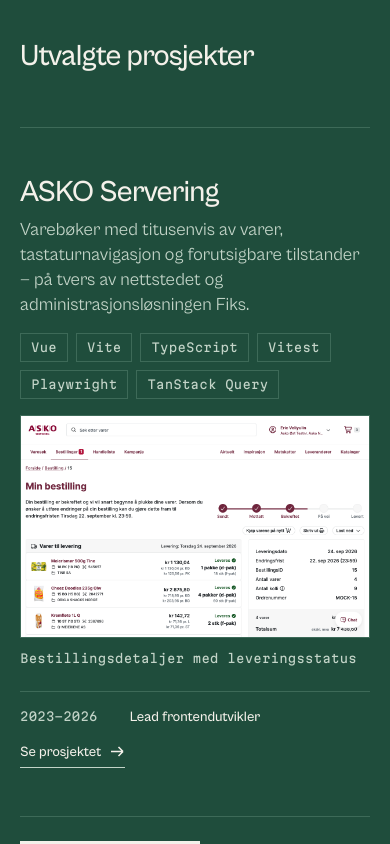
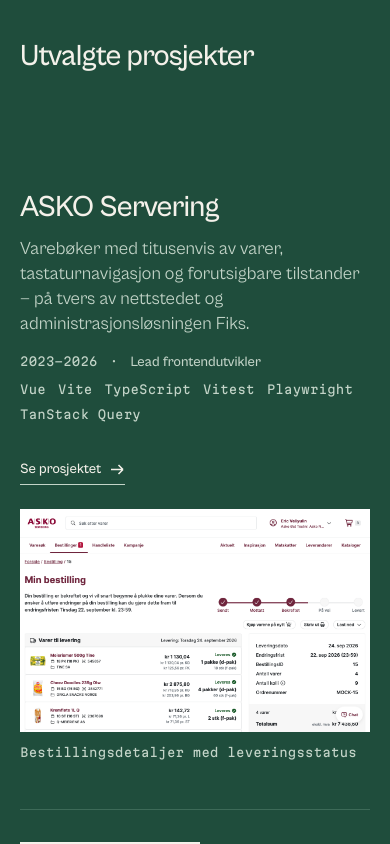
Before and after one commit to ericvel/portfolio, a Vue app: page / in a window 390 px wide. Shown: the part 960-1804 px from the top of the page. Built offline with nearby package versions, Linux system fonts and the light colour scheme.

Commit message:
Improve readability of projects section

```diff
--- a/src/components/ProjectLedger.vue
+++ b/src/components/ProjectLedger.vue
@@ -30,31 +30,36 @@
             :aria-label="`${project.title} — ${t('work.readMore')}`"
             :to="{ name: 'project', params: { id: project.id } }"
           >
-            <!-- The lead row drops the plate: with the mark, the title and the screenshot all
-                 saying the same name, the plate was the third repetition — and its absence is
-                 itself part of what separates the lead row from the two below it. -->
-            <!-- Decorative: the client name is the title immediately beside it. -->
             <span v-if="!project.lead" class="work__mark">
               <img class="work__logo" :src="project.logo" alt="" width="180" height="36" />
             </span>
 
             <div class="work__body">
-              <!-- A heading, not a styled span: the talks below are h3s, and a project
-                   the reader can navigate to belongs in the same outline. -->
               <h3 class="work__title">{{ project.title }}</h3>
               <p class="work__blurb">{{ t(`projects.${project.id}.blurb`) }}</p>
+
+              <!-- Period, role and stack in one register: three facts a buyer reads as one
+                   sentence, so they stop being three columns to cross. -->
+              <div class="work__meta">
+                <span class="work__year mono">
+                  <span class="visually-hidden">{{ t("work.periodLabel") }}: </span>
+                  {{ project.year }}
+                </span>
+                <span class="work__sep mono" aria-hidden="true">·</span>
+                <span class="work__role">{{ t(`projects.${project.id}.role`) }}</span>
+                <ul class="work__stack" role="list" :aria-label="t('work.techLabel')">
+                  <li v-for="item in project.tech" :key="item" class="work__tech mono">
+                    {{ item }}
+                  </li>
+                </ul>
+              </div>
+
+              <span class="work__more">
+                {{ t("work.readMore") }}
+                <AppIcon name="arrow-right" />
+              </span>
             </div>
 
-            <!-- Named, because six bare technology words read as a sentence to a screen
-                 reader and the chip borders that carry the meaning visually are hairlines. -->
-            <ul class="work__stack" role="list" :aria-label="t('work.techLabel')">
-              <li v-for="item in project.tech" :key="item" class="work__tech mono">
-                {{ item }}
-              </li>
-            </ul>
-
-            <!-- Evidence, on the lead row only. It runs at the image's real ratio, the way the
-                 project page runs it, rather than being cropped to a decorative band. -->
             <figure v-if="shot" class="work__figure">
               <img
                 class="work__shot"
@@ -67,18 +72,6 @@
                 {{ t(`projects.${project.id}.leadCaption`) }}
               </figcaption>
             </figure>
-
-            <div class="work__facts">
-              <span class="work__year mono">
-                <span class="visually-hidden">{{ t("work.periodLabel") }}: </span>
-                {{ project.year }}
-              </span>
-              <span class="work__role">{{ t(`projects.${project.id}.role`) }}</span>
-              <span class="work__more">
-                {{ t("work.readMore") }}
-                <AppIcon name="arrow-right" />
-              </span>
-            </div>
           </RouterLink>
         </li>
       </ul>
@@ -90,47 +83,52 @@
 /* The one region that owns a colour at page scale. The field runs edge to edge and
    everything inside it inverts to paper. */
 .work {
-  --row-pad: var(--space-6);
+  --row-pad: var(--space-7);
 
   background: var(--field);
   color: var(--paper);
-  padding-block: var(--space-9);
+  padding-block: clamp(var(--space-9), 10vw, var(--space-10));
   --focus: var(--paper);
 }
 
 .work__heading {
-  margin: 0 0 var(--space-7);
+  margin: 0 0 var(--space-8);
   font-size: var(--step-4);
   font-weight: 500;
   letter-spacing: -0.025em;
 }
 
+/* Two hairlines for three rows rather than four: a rule above the first row and below the
+   last one was drawing a box, and the field's own edges already say where the region ends. */
 .work__list {
   margin: 0;
   padding: 0;
   list-style: none;
-  border-top: 1px solid var(--field-rule);
 }
 
 .work__item {
   border-bottom: 1px solid var(--field-rule);
+
+  &:last-child {
+    border-bottom: 0;
+  }
 }
 
-/* One row per project — body, then the facts register — divided by hairlines rather than
-   boxed. Nothing needs lifting off the field until the reader points at a row, so there is
-   no card here at rest. */
+/* Two registers, not four: the mark, then the entry. Period, role and stack used to be three
+   more columns to cross, and a ledger row a buyer reads in one pass should be one paragraph
+   with a mark beside it. Nothing needs lifting off the field until the reader points at a
+   row, so there is no card here at rest. */
 .work__row {
   --row-secondary: var(--field-soft);
-  --row-chip: var(--field-rule);
   --row-affordance: var(--field-soft);
 
   display: grid;
-  /* Mark, name and claim, stack, facts. */
-  grid-template-columns: 180px minmax(0, 1.4fr) minmax(0, 1fr) 210px;
+  grid-template-columns: 180px minmax(0, 1fr);
   /* Registers start together rather than centring apart: a ledger's whole power is that its
-     columns agree on a row line, which is what makes a stack readable down the page. */
+     columns agree on a row line. */
   align-items: start;
-  gap: var(--space-7);
+  column-gap: var(--space-8);
+  row-gap: var(--space-5);
   /* The paper flip runs 24px past the column edge on both sides, so the type keeps the
      site's unbroken left line while the sheet reads as something slid under the rule. */
   padding: var(--row-pad) var(--space-5);
@@ -147,7 +145,6 @@
   &:hover,
   &:focus-visible {
     --row-secondary: var(--ink-soft);
-    --row-chip: var(--rule-strong);
     --row-affordance: var(--signal);
     --focus: var(--ink);
 
@@ -159,34 +156,15 @@
 /* The lead row: the argument the other two corroborate. It gives its evidence a column of
    its own, so the emphasis is a thing the row does rather than the same row done larger. */
 .work__row--lead {
-  grid-template-columns: minmax(0, 1fr) minmax(0, 0.82fr);
-  gap: var(--space-4) var(--space-7);
-  padding-block: var(--space-7);
+  grid-template-columns: minmax(0, 1fr) minmax(0, 0.8fr);
+  padding-block: calc(var(--row-pad) + var(--space-4));
 
   .work__body {
     grid-area: 1 / 1;
   }
 
-  .work__stack {
-    grid-area: 2 / 1;
-  }
-
-  /* The facts sit under the body on the lead row, on a rule of their own, because the
-     right-hand column is spent on the screenshot. */
-  .work__facts {
-    grid-area: 3 / 1;
-    flex-direction: row;
-    flex-wrap: wrap;
-    gap: var(--space-3) var(--space-6);
-    align-items: baseline;
-    margin-top: var(--space-2);
-    padding-top: var(--space-4);
-    border-top: 1px solid var(--row-chip);
-    transition: border-color 200ms ease;
-  }
-
   .work__figure {
-    grid-area: 1 / 2 / 4 / 3;
+    grid-area: 1 / 2 / 2 / 3;
   }
 
   .work__title {
@@ -204,7 +182,7 @@
 .work__body {
   display: flex;
   flex-direction: column;
-  gap: var(--space-2);
+  gap: var(--space-3);
   min-width: 0;
 }
 
@@ -260,23 +238,48 @@
   transition: color 200ms ease;
 }
 
+/* Period, role and stack in one register — two lines rather than three columns. The stack takes
+   a line of its own rather than flowing after the role: a Norwegian six-technology list does not
+   fit beside a dated role at any width the site has, and a divider left hanging at the end of a
+   wrapped line reads as a mistake. */
+.work__meta {
+  display: flex;
+  flex-wrap: wrap;
+  align-items: baseline;
+  gap: var(--space-2) var(--space-3);
+  margin-top: var(--space-1);
+  color: var(--row-secondary);
+  transition: color 200ms ease;
+}
+
+/* Decorative in the markup as well as here: the period and the role are separate elements, so
+   the divider between them is a mark for the eye only. */
+.work__sep {
+  color: inherit;
+}
+
+.work__role {
+  font-size: var(--step--1);
+  font-weight: 500;
+  color: inherit;
+}
+
+/* Named in the markup, because six bare technology words read as a sentence to a screen
+   reader. The chip border is gone: twelve hairline rectangles were the densest ink in the
+   region, and a technology name is content that needs no box to be read as one. */
 .work__stack {
   display: flex;
   flex-wrap: wrap;
-  gap: var(--space-2);
+  flex-basis: 100%;
+  gap: var(--space-2) var(--space-3);
   margin: 0;
   padding: 0;
   list-style: none;
 }
 
 .work__tech {
-  padding: 5px 10px;
-  border: 1px solid var(--row-chip);
-  color: var(--row-secondary);
+  color: inherit;
   white-space: nowrap;
-  transition:
-    border-color 200ms ease,
-    color 200ms ease;
 }
 
 .work__figure {
@@ -286,40 +289,19 @@
   gap: var(--space-3);
 }
 
+/* No hairline of its own: the screenshot's own edge against the field is the division, and a
+   border here was one more line in a region that had too many. */
 .work__shot {
   display: block;
   width: 100%;
   /* Deep paper rather than nothing, so a slow image reads as loading instead of as an
      empty rectangle someone meant to fill. */
   background: var(--paper-deep);
-  border: 1px solid var(--row-chip);
-  transition: border-color 200ms ease;
 }
 
 .work__caption {
   color: var(--row-secondary);
   transition: color 200ms ease;
-}
-
-/* Year, role, then the affordance — the three facts a buyer needs before deciding whether
-   the click is worth it. The row itself is the link, so the label is a pointer, not a
-   target of its own. */
-.work__facts {
-  display: flex;
-  flex-direction: column;
-  align-items: start;
-  gap: var(--space-2);
-}
-
-.work__year {
-  color: var(--row-secondary);
-  transition: color 200ms ease;
-}
-
-.work__role {
-  font-size: var(--step--1);
-  font-weight: 500;
-  line-height: 1.3;
 }
 
 /* Drawn as a background rather than a border so growing it from 1px to 2px never
@@ -329,8 +311,11 @@
 .work__more {
   display: inline-flex;
   align-items: center;
+  /* The affordance sits in the body column now, so it has to hug its own label: stretched to the
+     column it would drag its underline across the whole row. */
+  align-self: start;
   gap: var(--space-2);
-  margin-top: var(--space-1);
+  margin-top: var(--space-5);
   padding-bottom: 5px;
   font-size: var(--step--1);
   font-weight: 500;
@@ -358,57 +343,33 @@
   transform: translate(3px, -0.5px);
 }
 
-/* The facts drop under the body before the columns get too narrow to hold a Norwegian
-   role line on one line. */
-/* The stack and the facts drop under the body before either column gets too narrow to hold
-   a Norwegian tech list or role line on one line. */
 @media (max-width: 1024px) {
   .work__row {
     /* 172px, not 156: the plate's inline padding comes off the column, and a 4.4:1 wordmark
        needs 156px of content left over or it goes width-bound and lands short of the others. */
     grid-template-columns: 172px minmax(0, 1fr);
-    gap: var(--space-4) var(--space-6);
+    column-gap: var(--space-6);
   }
 
-  .work__body,
-  .work__stack,
-  .work__facts {
-    grid-column: 2;
-  }
-
-  .work__facts {
-    flex-direction: row;
-    flex-wrap: wrap;
-    gap: var(--space-3) var(--space-6);
-    align-items: baseline;
-    margin-top: var(--space-1);
-  }
-
+  /* The screenshot goes last on a single column: the reader should reach the claim and the
+     stack before the evidence, not scroll past a picture to find them. */
   .work__row--lead {
     grid-template-columns: minmax(0, 1fr);
 
     .work__body,
-    .work__stack,
-    .work__facts,
     .work__figure {
       grid-area: auto / 1;
     }
 
-    /* The screenshot goes last on a single column: the reader should reach the claim and
-       the stack before the evidence, not scroll past a picture to find them. */
     .work__figure {
       order: 3;
-    }
-
-    .work__facts {
-      order: 4;
     }
   }
 }
 
 @media (max-width: 560px) {
   .work {
-    --row-pad: var(--space-5);
+    --row-pad: var(--space-6);
   }
 
   .work__row {
@@ -422,12 +383,6 @@
     outline-offset: -3px;
   }
 
-  .work__body,
-  .work__stack,
-  .work__facts {
-    grid-column: 1;
-  }
-
   .work__row--lead .work__blurb {
     font-size: var(--step-1);
   }
```
Also changed, not shown: .impeccable/design.json, 1 other file (tests, documents, lock files or other folders).
